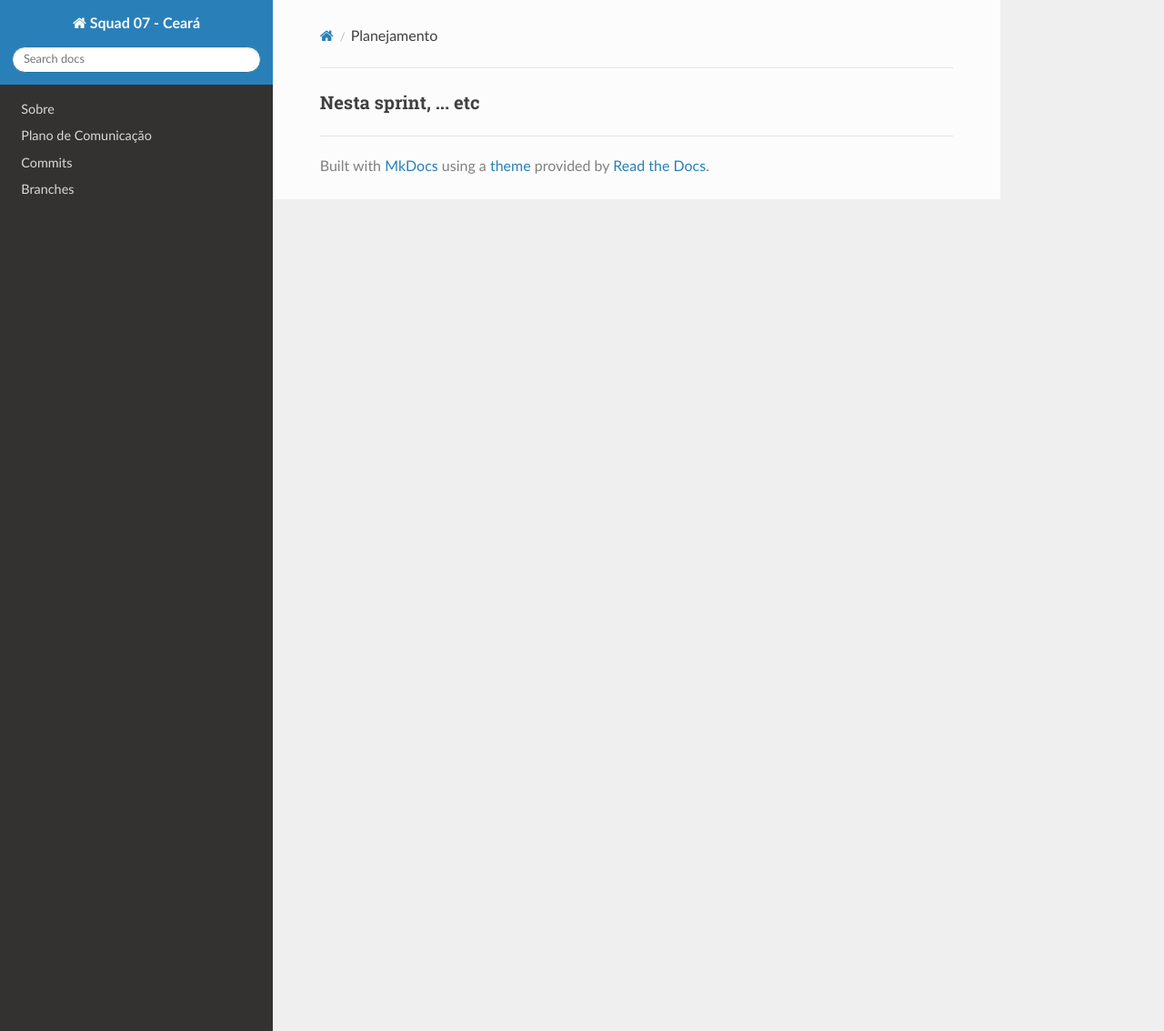
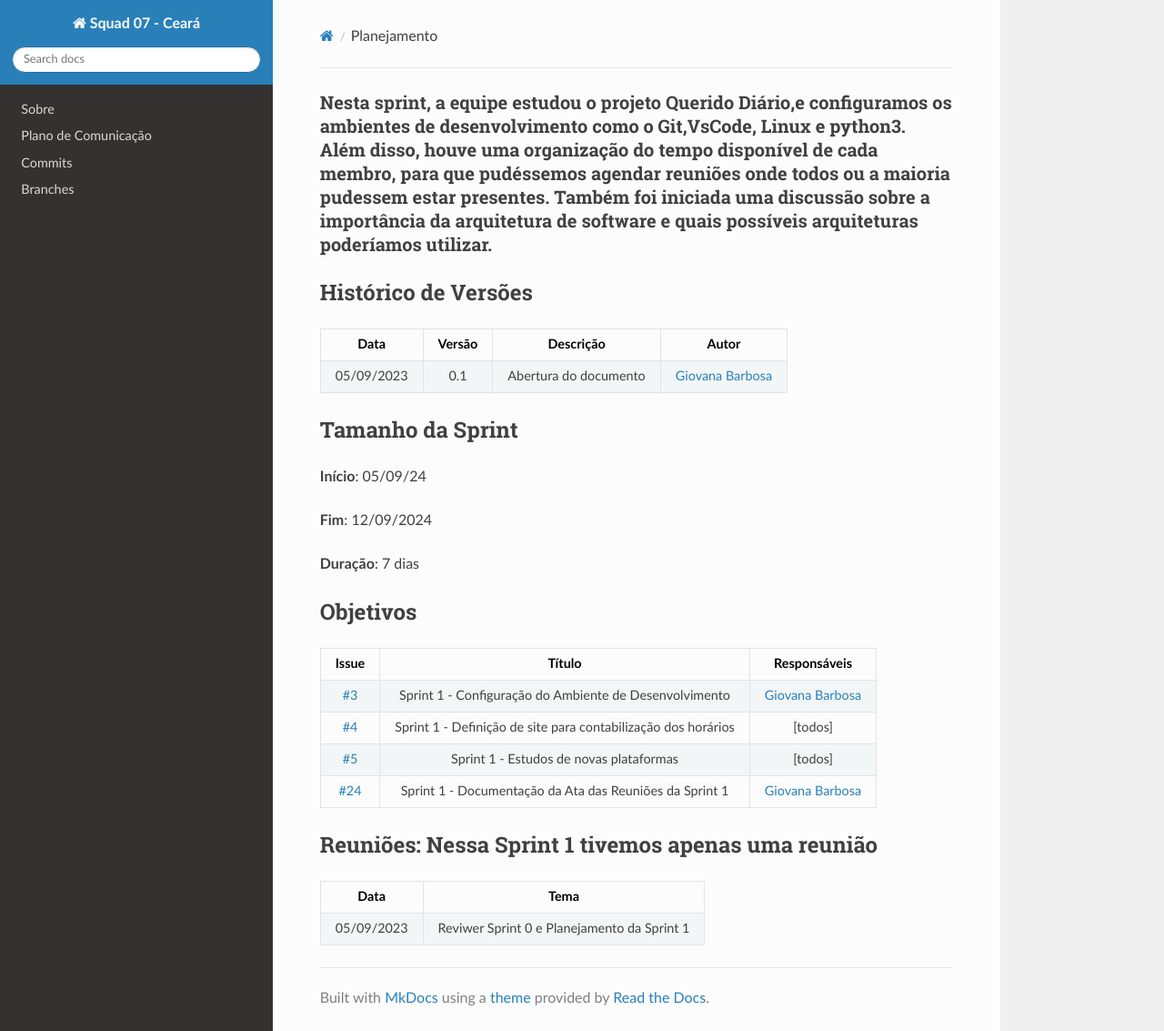
Before and after one commit to unb-mds/2023-2-Squad07, an MkDocs documentation site: the page built from docs/sprints/sprint01/planejamento.md, in a window 1280 px wide and 1133 px high. Shown: the whole window at 91% size. Built offline with MkDocs 1.6.1, drawn with Linux system fonts in a browser that asks for light colours; nearby versions of some CDN libraries.

Commit message:
Sprint01-Planejamento

```diff
--- a/docs/sprints/sprint01/planejamento.md
+++ b/docs/sprints/sprint01/planejamento.md
@@ -1 +1,33 @@
-### Nesta sprint, ... etc
+### Nesta sprint, a equipe estudou o projeto Querido Diário,e configuramos os ambientes de desenvolvimento como o Git,VsCode, Linux e python3. Além disso, houve uma organização do tempo disponível de cada membro, para que pudéssemos agendar reuniões onde todos ou a maioria pudessem estar presentes. Também foi iniciada uma discussão sobre a importância da arquitetura de software e quais possíveis arquiteturas poderíamos utilizar.
+#
+
+## Histórico de Versões
+
+| Data       | Versão | Descrição                                 | Autor             |
+| :--------: | :----: | :--------------------:                    | :---------------: |
+| 05/09/2023 |  0.1   | Abertura do documento                     | [Giovana Barbosa ](https://github.com/gio221) |
+
+## Tamanho da Sprint
+
+**Início**: 05/09/24
+
+**Fim**: 12/09/2024
+
+**Duração**: 7 dias
+
+## Objetivos
+
+|                            Issue                             |              Título               |                    Responsáveis                     |
+| :----------------------------------------------------------: | :-------------------------------: | :-------------------------------------------------: |
+| [#3](https://github.com/unb-mds/2023-2-Squad07/issues/3) | Sprint 1 - Configuração do Ambiente de Desenvolvimento|  [Giovana Barbosa ](https://github.com/gio221) |
+| [#4](https://github.com/unb-mds/2023-2-Squad07/issues/4) | Sprint 1 - Definição de site para contabilização dos horários | [todos] |
+| [#5](https://github.com/unb-mds/2023-2-Squad07/issues/5) |  Sprint 1 - Estudos de novas plataformas  | [todos] |
+| [#24](https://github.com/unb-mds/2023-2-Squad07/issues/24) | Sprint 1 - Documentação da Ata das Reuniões da Sprint 1  |  [Giovana Barbosa ](https://github.com/gio221) |
+
+
+
+## Reuniões: Nessa Sprint 1 tivemos apenas uma reunião
+
+| Data       | Tema
+| :---------:| :-------------------------------------------:
+| 05/09/2023 |  Reviwer Sprint 0 e Planejamento da Sprint 1
```
Also changed, not shown: docs/sprints/sprint00/planejamento.md (+1 -1 lines), docs/sprints/sprint00/resultados.md (+1 -1 lines).
